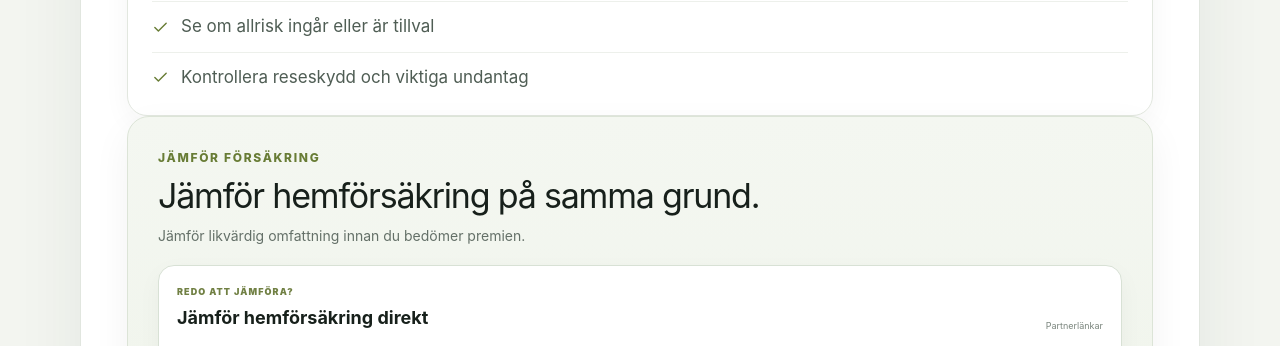
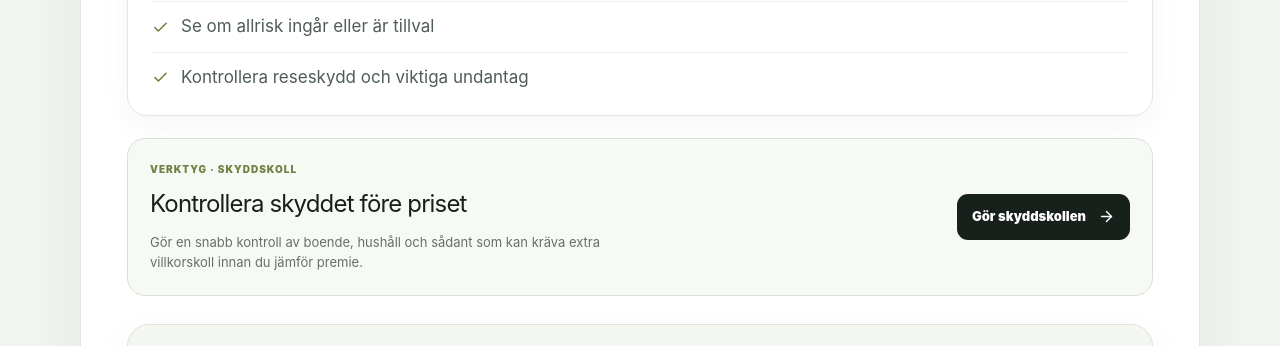
Before and after one commit to arvidlandin-cpu/sankkostnaden, a Next.js app: page /forsakring/hemforsakring-hyresratt in a window 1280 px wide. Shown: the part 1100-1446 px from the top of the page. Built offline with nearby package versions, Linux system fonts and the light colour scheme.

Commit message:
Add protection-check path to hyresrätt page

```diff
--- a/pages/forsakring/hemforsakring-hyresratt.tsx
+++ b/pages/forsakring/hemforsakring-hyresratt.tsx
@@ -9,6 +9,7 @@ export default function Page() {
       canonical='https://sankkostnaden.se/forsakring/hemforsakring-hyresratt/'
       category='forsakring' intent='home'
       bullets={['Jämför likvärdig omfattning – inte bara premie', 'Kontrollera självrisker och ersättningsgränser', 'Se om allrisk ingår eller är tillval', 'Kontrollera reseskydd och viktiga undantag']}
+      utility={{href:'/forsakring/hemforsakring-skyddskoll/',eyebrow:'VERKTYG · SKYDDSKOLL',title:'Kontrollera skyddet före priset',body:'Gör en snabb kontroll av boende, hushåll och sådant som kan kräva extra villkorskoll innan du jämför premie.',cta:'Gör skyddskollen'}}
       sections={[{ heading: 'Vad kostar hemförsäkring för hyresrätt per månad?', body: 'Priset varierar mellan hushåll och försäkringsbolag. Bostadsort, antal personer, valt skydd, självrisk och tillägg påverkar premien. Jämför därför ditt faktiska månadspris hos flera alternativ i stället för att utgå från ett generellt snitt.' }, { heading: 'Vad är relevant i en hyresrätt?', body: 'Hemförsäkringen handlar bland annat om dina saker och flera personliga skydd. Exakt omfattning och undantag skiljer mellan försäkringar, så läs villkoren för de delar som är viktiga för hushållet.' }, { heading: 'Billigast premie behöver inte ge lägst riskkostnad', body: 'En lägre premie kan kombineras med högre självrisk eller snävare ersättningsgränser. Jämför därför pris och skydd sida vid sida.' }, { heading: 'Kontrollera hushållet som ska omfattas', body: 'Se vilka personer försäkringen gäller för och vilka krav som ställs. Det minskar risken för att jämföra två produkter med olika förutsättningar.' }]}
       related={[{ href: '/forsakring/jamfor-hemforsakring/', label: 'Jämför hemförsäkring' }, { href: '/forsakring/vad-kostar-hemforsakring/', label: 'Vad kostar hemförsäkring?' }, { href: '/forsakring/hemforsakring-bostadsratt/', label: 'Hemförsäkring för bostadsrätt' }, { href: '/forsakring/hemforsakring-skyddskoll/', label: 'Gör skyddskollen för hemförsäkring' }]}
     />
```
